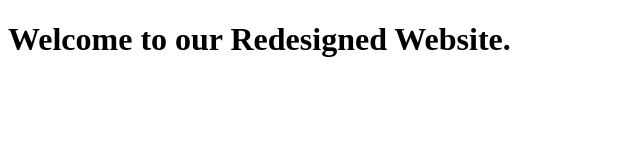
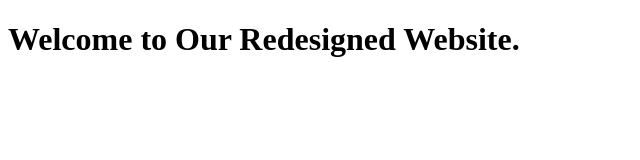
Before and after one commit to shwetass78/website-redesign, a plain HTML site: page index.html in a window 1280 px wide. Shown: the whole page, without its empty margins (0-640 px from the left). Drawn offline with Linux system fonts and the light colour scheme.

Commit message:
Initial commit with  index.html

```diff
--- a/index.html
+++ b/index.html
@@ -3,11 +3,11 @@
 <head>
     <meta charset="UTF-8">
     <meta name="viewport" content="width=device-width, initial-scale=1.0">
-    <title>Website-redesign</title>
+    <title>Website redesign</title>
 </head>
 <body>
     <h1>
-        Welcome to our Redesigned Website.
+        Welcome to Our Redesigned Website.
     </h1>
 </body>
 </html>
```
